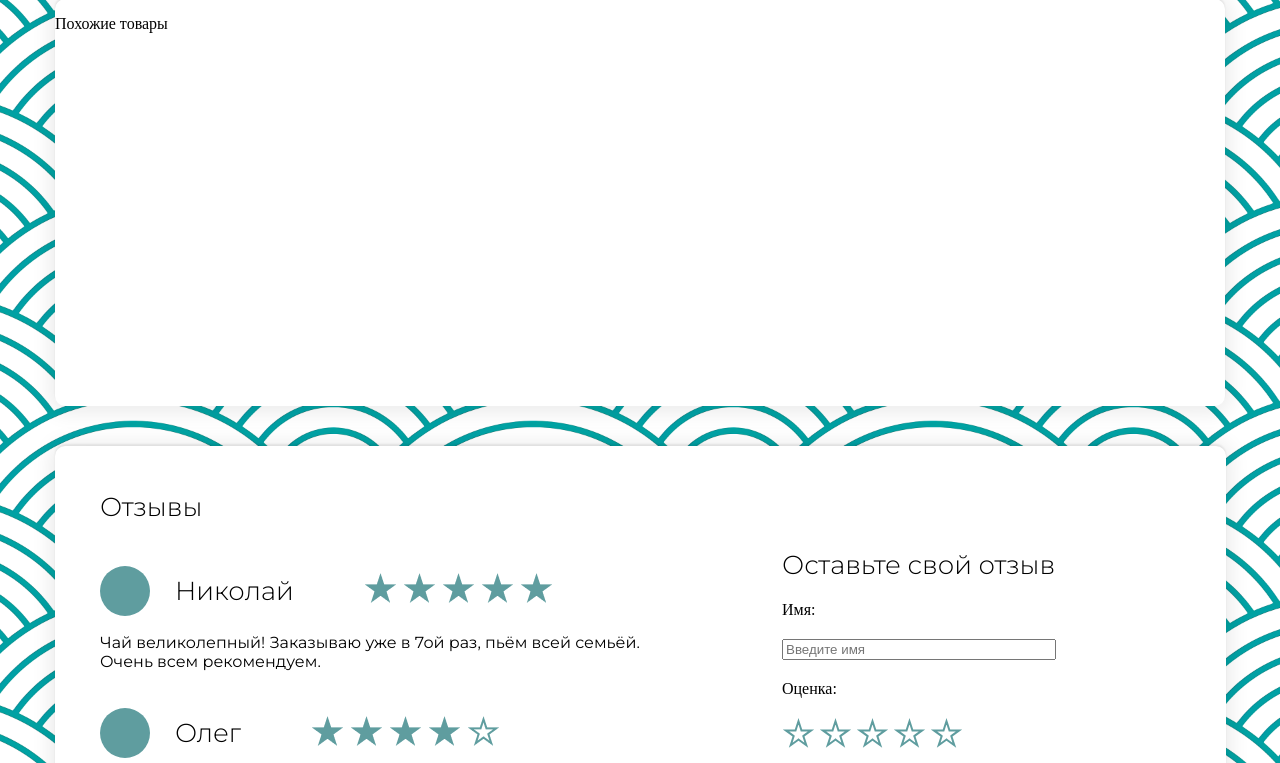
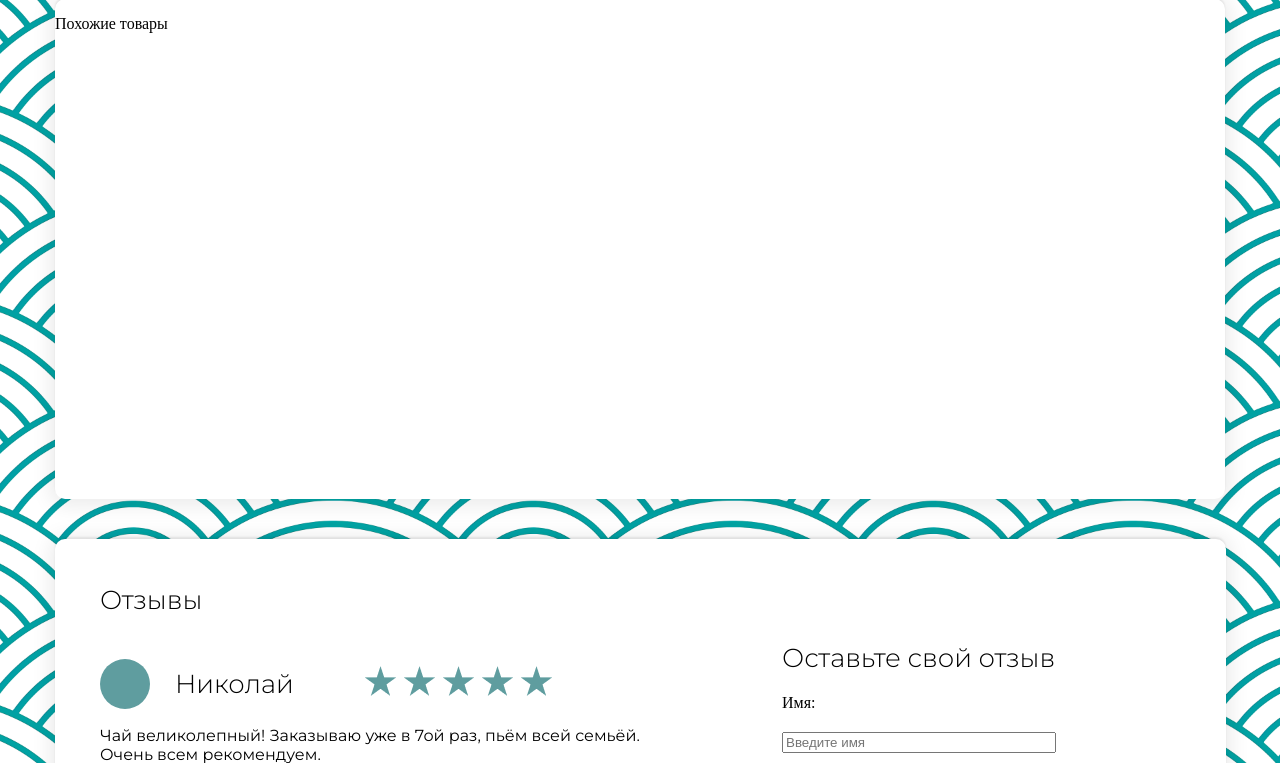
Before and after one commit to lalalaoalla/online-shop, a Django app: template tencho/products/templates/products/product.html in a window 1280 px wide. Shown: the part 906-1669 px from the top of the page. Run offline with Django 5.2, Linux system fonts and the light colour scheme; the template is opened without the code that fills it, so the values that code supplies are empty; some libraries are stand-ins or nearby versions.

Commit message:
CSS
Немного изменила css чтобы убрать другую фигню

```diff
--- a/tencho/static/css/index/new.css
+++ b/tencho/static/css/index/new.css
@@ -31,6 +31,7 @@
     align-items: center;
     justify-content: center;
     gap: 70px;
+    height: 304px;
 }
 
 .new-title {
@@ -40,6 +41,7 @@
     font-weight: 300;
     padding: 18.5px 43px;
     margin: 0;
+    height: 69px;
 }
 
 .slider-track {
--- a/tencho/static/css/product/product.css
+++ b/tencho/static/css/product/product.css
@@ -180,7 +180,7 @@
 
 .same {
     width: 1170px;
-    height: 407px;
+    height: 500px;
     background-color: white;
     border-radius: 10px;
     box-shadow: 0px -2px 2px #00000014, 0px 2px 20px 5px #00000014;
@@ -189,7 +189,7 @@
 
 .same > .new-items > .item {
     width: 245px;
-    height: 304px;
+    height: 350px;
 }
 
 .product-price + p.SizeError {
```
